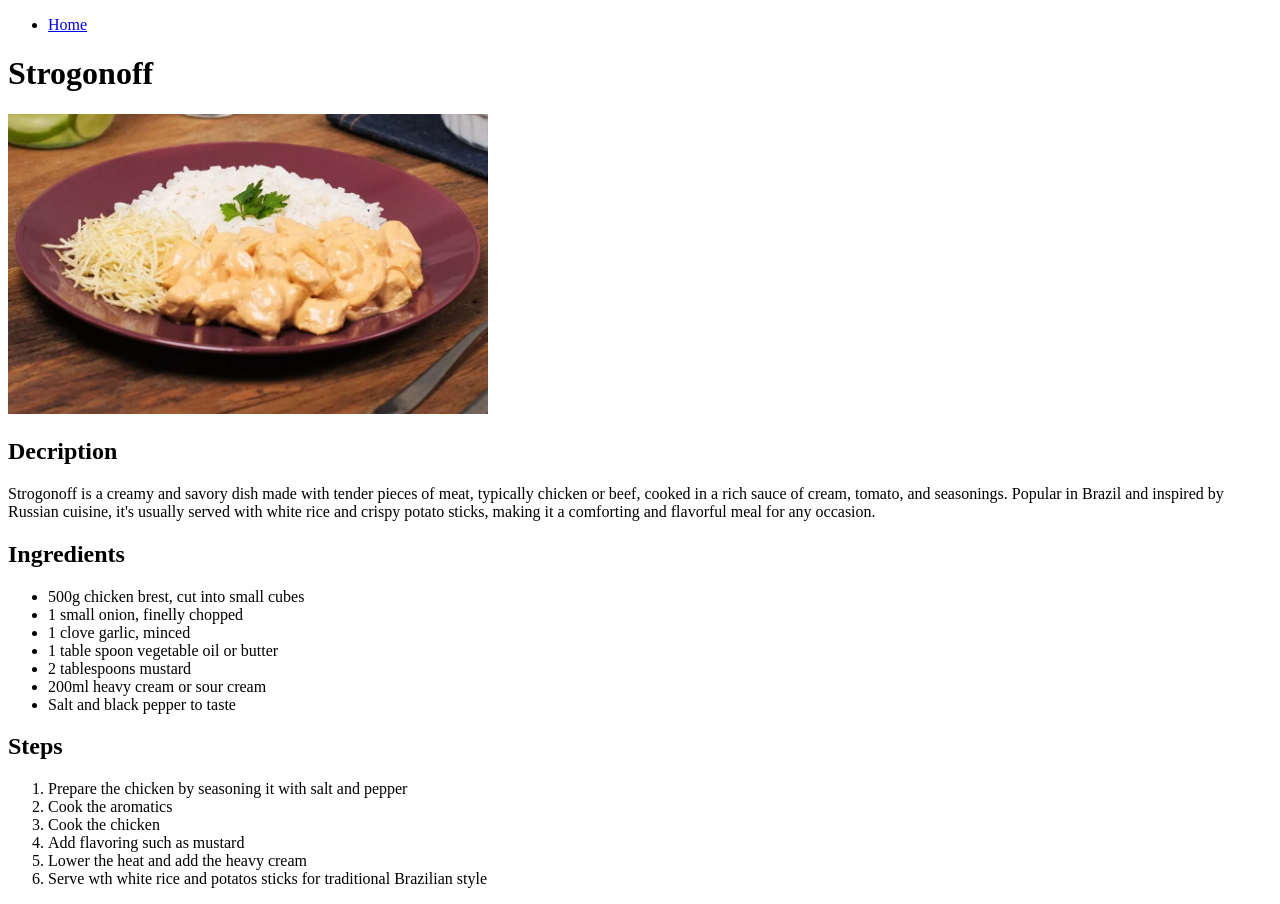
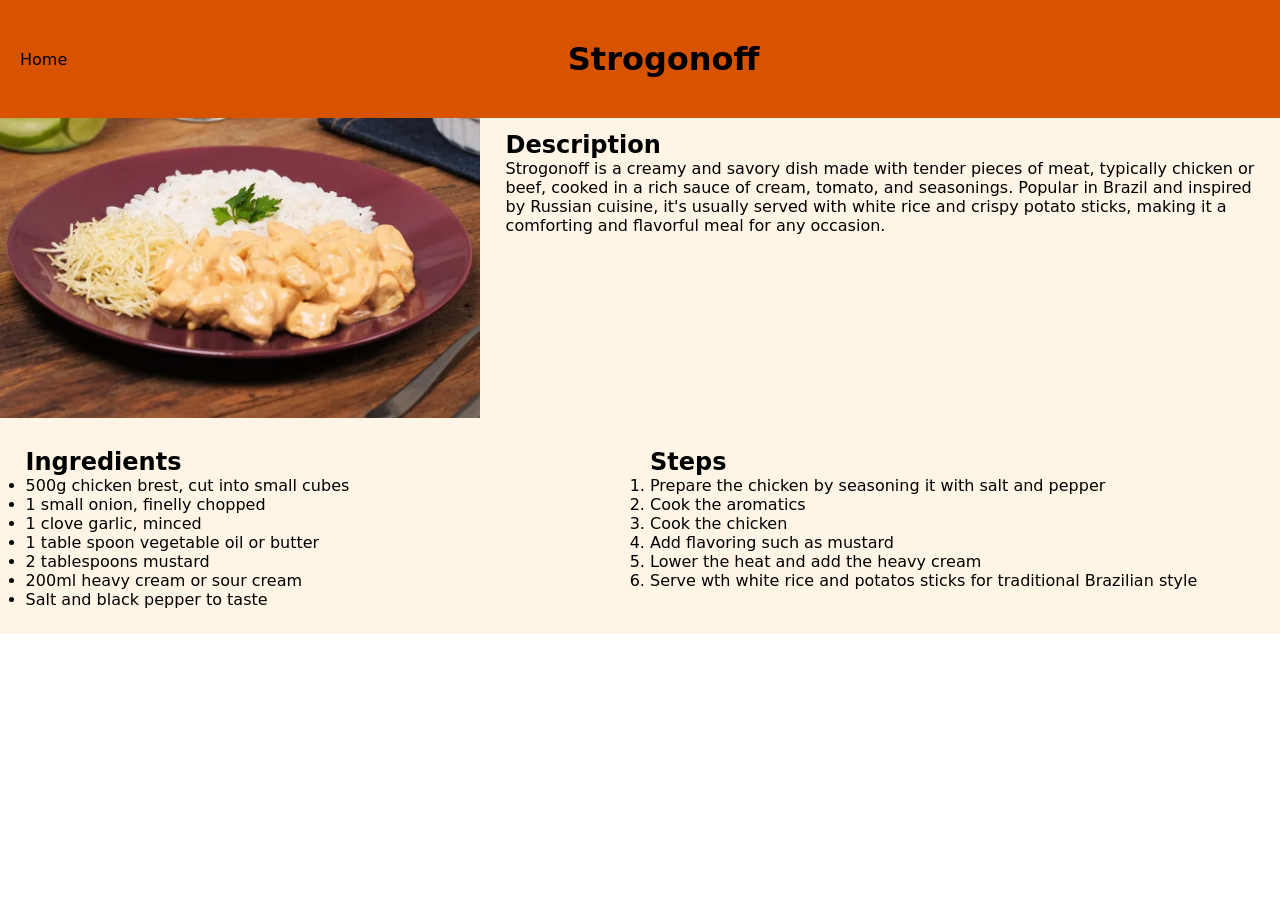
Before and after one commit to GYamaguchiC/odin-recipes, a plain HTML site: page recipes/strogonoff.html in a window 1280 px wide. After the commit the page ends 800 px from the top, so only its background shows below. Drawn offline with Linux system fonts and the light colour scheme.

Commit message:
add sections to strogonoff
so it adds style to them also.

```diff
--- a/recipes/strogonoff.html
+++ b/recipes/strogonoff.html
@@ -4,6 +4,7 @@
     <meta charset="UTF-8">
     <meta name="viewport" content="width=device-width, initial-scale=1.0">
     <title>Strogonoff</title>
+    <link rel="stylesheet" href="../css/style.css">
 </head>
 <body>
     <header>
@@ -12,14 +13,25 @@
                 <li><a href="../index.html">Home</a></li>
             </ul>
         </nav>
+
+        <div class="title-container">
+            <h1>Strogonoff</h1>
+        </div><!--title-container-->
     </header>
 
-    <h1>Strogonoff</h1>
+    <div class="food-basics">
+        <div class="img-container">
             <img src="../img/strogonoff.webp" alt="Chicken strogonoff put in a plate with white rice and shoestring potato." height="300">
+        </div><!--img-container-->
 
-    <h2>Decription</h2>
+        <div class="description-container">
+            <h2>Description</h2>
             <p>Strogonoff is a creamy and savory dish made with tender pieces of meat, typically chicken or beef, cooked in a rich sauce of cream, tomato, and seasonings. Popular in Brazil and inspired by Russian cuisine, it's usually served with white rice and crispy potato sticks, making it a comforting and flavorful meal for any occasion.</p>
+        </div><!--discription-container-->
+    </div><!--food-basics-->
 
+    <div class="details">
+        <div class="ingredients-container">
             <h2>Ingredients</h2>
         <ul>
             <li>500g chicken brest, cut into small cubes</li>
@@ -30,7 +42,9 @@
             <li>200ml heavy cream or sour cream</li>
             <li>Salt and black pepper to taste</li>
         </ul>
+        </div><!--ingredients-container-->
 
+        <div class="steps-container">
             <h2>Steps</h2>
             <ol>
                 <li>Prepare the chicken by seasoning it with salt and pepper</li>
@@ -40,6 +54,8 @@
                 <li>Lower the heat and add the heavy cream</li>
                 <li>Serve wth white rice and potatos sticks for traditional Brazilian style</li>
             </ol>
+        </div><!--steps-container-->
 
+    </div><!--details-->
 </body>
 </html>
```
Lines whose indentation alone changed are shown as unchanged.
